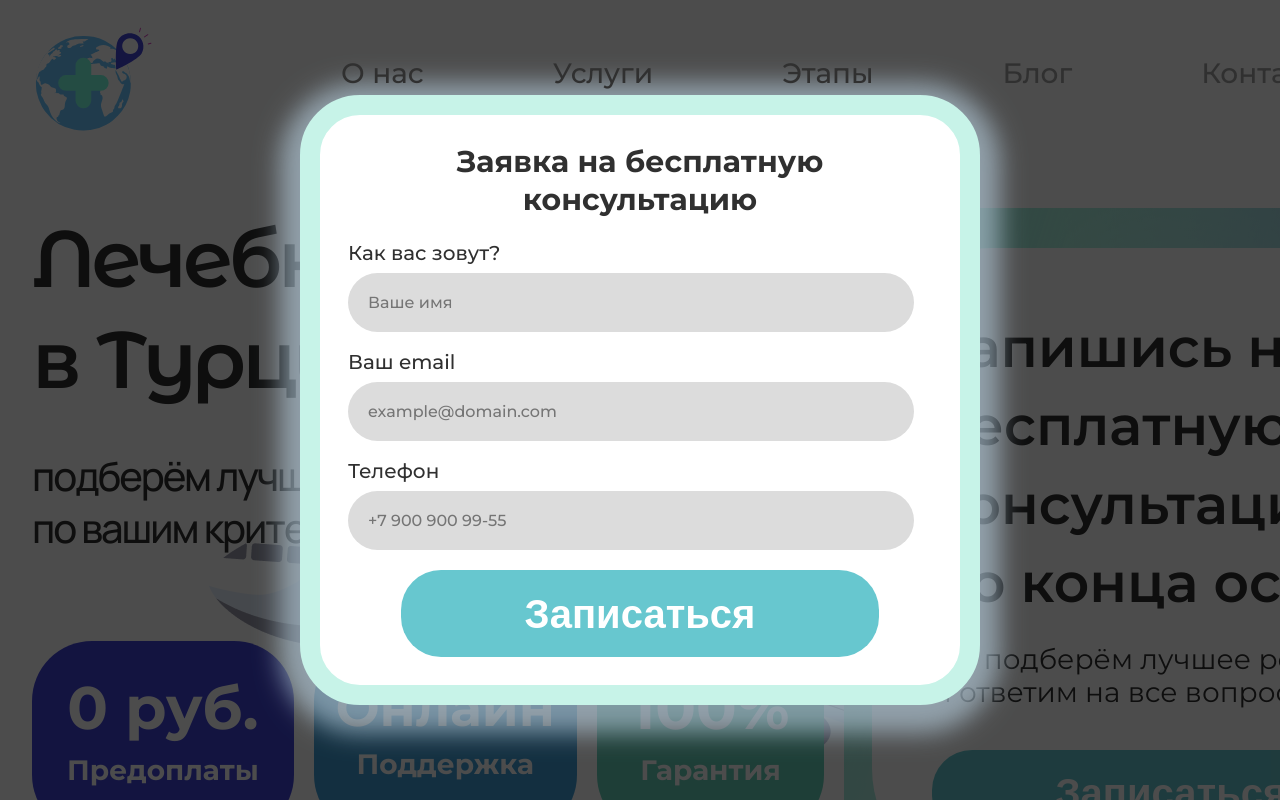
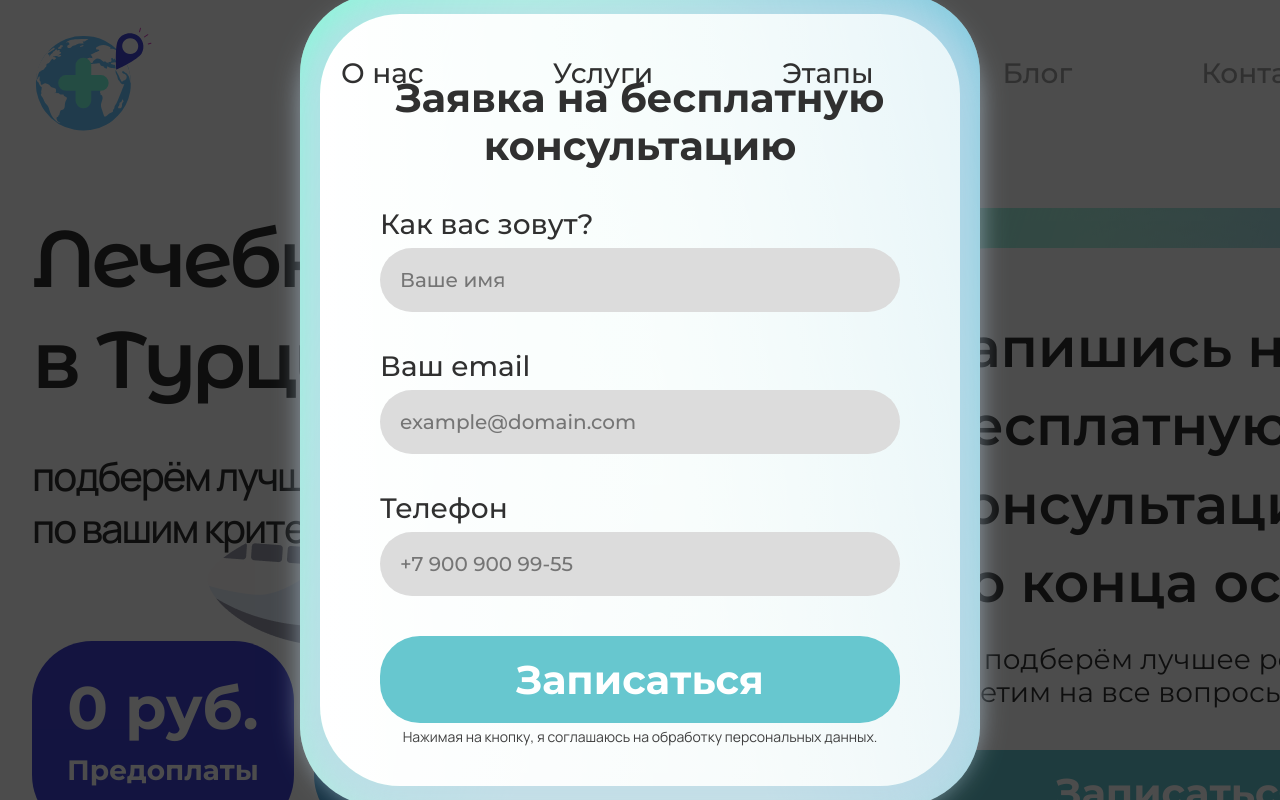
Before and after one commit to yuKalashnikova2/tourism, a Nuxt app: page / in a window 1280 px wide. Both pictures are taken after a click on the button "Записаться". Shown: the top 800 px of the page. Built offline with nearby package versions, Linux system fonts and the light colour scheme.

Commit message:
refacor styles modal form

```diff
--- a/assets/main.scss
+++ b/assets/main.scss
@@ -44,6 +44,7 @@ img {
 }
 input {
     all: unset;
+    box-sizing: border-box;
 }
 
 .container {
--- a/components/AboutCards.vue
+++ b/components/AboutCards.vue
@@ -21,11 +21,12 @@ const props = defineProps({
     align-items: center;
     gap: 20px;
     &__image {
-        width: 60px;
-        height: 60px;
         border-radius: 50%;
-        box-shadow: 1px 2px 12px 0px #7388a966;
-        padding: 18px 13px;
+    box-shadow: 1px 2px 12px #7388a966;
+    height: 60px;
+    padding: 18px 13px;
+    width: 60px;
+    flex-shrink: 0;
         & img {
             width: 100%;
         }
--- a/components/Banner.vue
+++ b/components/Banner.vue
@@ -48,11 +48,18 @@ watch(modalClosed, (newmodalClosed) => {
     <div class="banner">
         <div class="banner__block">
             <h1 class="banner__title">Лечебный отпуск<br />в Турцию</h1>
-            <div class="banner__block__subtitle">подберём лучшую клинику по вашим критериям</div>
+            <div class="banner__block__subtitle">
+                подберём лучшую клинику по вашим критериям
+            </div>
 
             <div class="banner__labels">
                 <LabelPrice price="0 руб." text="Предоплаты" color="#4245D7" />
-                <LabelPrice price="Онлайн" text="Поддержка" color="#429FD7" small />
+                <LabelPrice
+                    price="Онлайн"
+                    text="Поддержка"
+                    color="#429FD7"
+                    small
+                />
                 <LabelPrice price="100%" text="Гарантия" color="#67CFB8" />
             </div>
         </div>
@@ -72,14 +79,19 @@ watch(modalClosed, (newmodalClosed) => {
         <div class="modal" v-if="modalClosed" @click="closeModal">
             <Transition>
                 <div class="modal__wrapper">
+                    <div class="modal__border_opacity">
+                        <div class="modal__border">
                             <div class="modal__inner">
                                 <div v-if="!isThanks">
                                     <h3 class="modal__title">
                                         Заявка на бесплатную консультацию
                                     </h3>
                                     <form class="modal__form" @submit.prevent>
+                                      <div class="modal__form__inputs">
                                         <div class="modal__form__input">
-                                    <label for="name">Как вас зовут?</label>
+                                            <label for="name"
+                                                >Как вас зовут?</label
+                                            >
                                             <input
                                                 type="text"
                                                 placeholder="Ваше имя"
@@ -108,19 +120,33 @@ watch(modalClosed, (newmodalClosed) => {
                                                 required
                                             />
                                         </div>
-                                <div>
+                                      </div>
                                             <Button
-                                        @click="submitForm(name, email, phone)"
+                                            class="modal__btn"
+                                            @click="
+                                                submitForm(name, email, phone)
+                                            "
                                             >Записаться</Button
                                         >
+                                        <div class="modal__agree">
+                                            <span
+                                                >Нажимая на кнопку, я соглашаюсь
+                                                на обработку персональных
+                                                данных.</span
+                                            >
                                         </div>
+
+
                                     </form>
                                 </div>
 
                                 <div class="modal__thanks" v-if="isThanks">
-                            <h3 class="modal__thanks__title">Спасибо!</h3>
+                                    <h3 class="modal__thanks__title">
+                                        Спасибо!
+                                    </h3>
                                     <span class="modal__thanks__subtitle"
-                                >Мы свяжемся с вами в ближайшее время!</span
+                                        >Мы свяжемся с вами в ближайшее
+                                        время!</span
                                     >
                                     <span class="modal__thanks__follow"
                                         >Следите за нами в соц сетях!</span
@@ -131,7 +157,10 @@ watch(modalClosed, (newmodalClosed) => {
                                             to="https://www.youtube.com/@zdorovyeiturizm"
                                         >
                                             <div class="modal__social__item">
-                                        <img src="/youtube.svg" alt="youtube" />
+                                                <img
+                                                    src="/youtube.svg"
+                                                    alt="youtube"
+                                                />
                                             </div>
                                         </nuxt-link>
 
@@ -139,7 +168,10 @@ watch(modalClosed, (newmodalClosed) => {
                                             to="https://vk.com/zdorovekrasotaiturizm"
                                         >
                                             <div class="modal__social__item">
-                                        <img src="/vkontakte.svg" alt="vk" />
+                                                <img
+                                                    src="/vkontakte.svg"
+                                                    alt="vk"
+                                                />
                                             </div>
                                         </nuxt-link>
 
@@ -153,6 +185,8 @@ watch(modalClosed, (newmodalClosed) => {
                                                 />
                                             </div>
                                         </nuxt-link>
+                                    </div>
+                                </div>
                             </div>
                         </div>
                     </div>
@@ -374,24 +408,59 @@ watch(modalClosed, (newmodalClosed) => {
     &__wrapper {
         max-width: 680px;
     }
+    &__border {
+        padding: 20px;
+        &::before {
+            content: '';
+            position: absolute;
+            top: 0;
+            left: 0;
+            bottom: 0;
+            right: 0;
+            background: linear-gradient(
+                    287.56deg,
+                    rgba(86, 241, 206, 0) 50%,
+                    rgba(86, 241, 206, 0.8) 100%
+                ),
+                linear-gradient(
+                    252.44deg,
+                    rgba(66, 159, 215, 0.8) 0%,
+                    rgba(66, 159, 215, 0) 50%
+                ),
+                linear-gradient(
+                    180deg,
+                    rgba(215, 66, 188, 0) 50%,
+                    rgba(215, 66, 188, 0.12) 100%
+                );
+
+            opacity: 0.6;
+            z-index: -1;
+            border-radius: 80px;
+        }
+        &_opacity {
+            background: #C7F3E8;
+            position: relative;
+            z-index: 0 !important;
+            border-radius: 80px;
+        }
+    }
     &__inner {
-        border: 20px solid #c7f3e8;
         box-shadow: 0px 8px 24px 20px #c0d9e999;
         min-width: 300px;
-        background-color: #fff;
-        border-radius: 60px;
-        padding: 3.75rem;
-        // font-size: 20px;
+        background: linear-gradient(
+            90deg,
+            #ffffff 0%,
+            rgba(255, 255, 255, 0.8) 100%
+        );
+        border-radius: 80px;
+        padding: 60px;
+        padding-bottom: 40px;
         display: flex;
         flex-direction: column;
         justify-content: center;
-        // align-items: center;
         position: relative;
-        @media (max-width: 1500px) {
-            padding: 1.75rem;
-        }
+
         @media (max-width: 768px) {
-            border: 1px solid #c7f3e8;
             border-radius: 0px;
         }
     }
@@ -401,19 +470,27 @@ watch(modalClosed, (newmodalClosed) => {
         line-height: 48px;
         text-align: center;
         margin-bottom: 2.5rem;
-        @media (max-width: 1500px) {
-            font-size: 30px;
-            line-height: 38px;
-            margin-bottom: 1.5rem;
+        @media (max-width: 768px) {
+                font-size: 28px;
+                font-weight: 500;
+                line-height: 28px;
         }
     }
     &__form {
         display: flex;
         flex-direction: column;
         align-items: center;
+
+        @media (max-width: 768px) {
+            gap: 20px;
+        }
+        &__inputs {
+            display: flex;
+            flex-direction: column;
+            align-items: center;
+            width: 100%;
             gap: 40px;
-        @media (max-width: 1500px) {
-            gap: 20px;
+            margin-bottom: 40px;
         }
         &__input {
             display: flex;
@@ -424,10 +501,6 @@ watch(modalClosed, (newmodalClosed) => {
                 font-size: 28px;
                 font-weight: 500;
                 line-height: 28px;
-                @media (max-width: 1500px) {
-                    font-size: 20px;
-                    line-height: 20px;
-                }
             }
             & input {
                 width: 100%;
@@ -437,16 +510,30 @@ watch(modalClosed, (newmodalClosed) => {
                 font-weight: 500;
                 line-height: 20px;
                 padding: 1.25rem;
-                @media (max-width: 1500px) {
-                    font-size: 16px;
-                    line-height: 16px;
-                    width: 90%;
+                @media (max-width: 768px) {
+                    font-size: 20px;
+                    font-weight: 700;
+                    line-height: 28px;
                 }
             }
         }
     }
     &__show {
         padding-top: 3rem;
+    }
+    &__btn {
+        width: 100%;
+    }
+    &__agree {
+        margin-top: 4px;
+        & span {
+            font-family: $font-3;
+            color: $gray;
+            font-size: 14px;
+            font-weight: 400;
+            line-height: 16.8px;
+            text-align: center;
+        }
     }
     &__thanks {
         text-align: center;
--- a/components/Button.vue
+++ b/components/Button.vue
@@ -6,6 +6,7 @@
 
 <style lang="scss" scoped>
 .button {
+    font-family: $font-1;
     background-color: $button-color;
     color: $white;
     border-radius: 40px;
```
Lines whose indentation alone changed are shown as unchanged.
